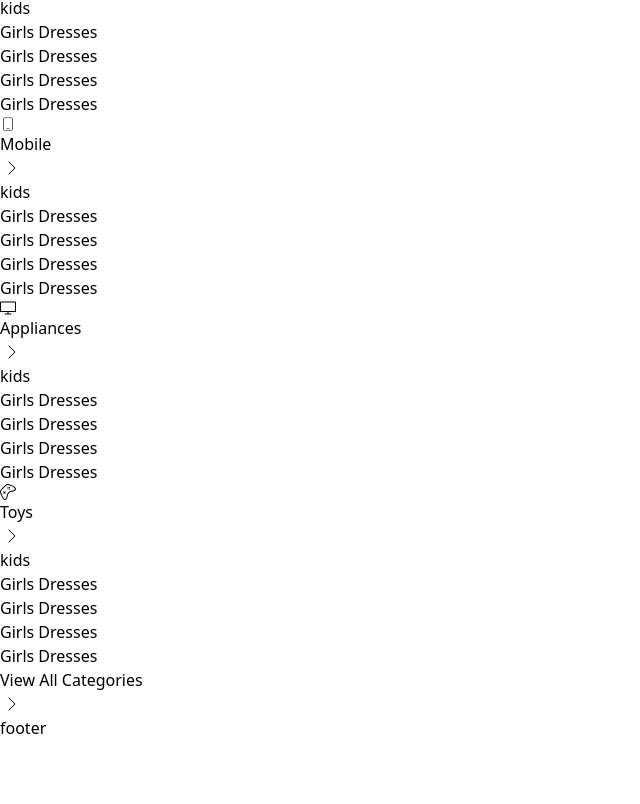
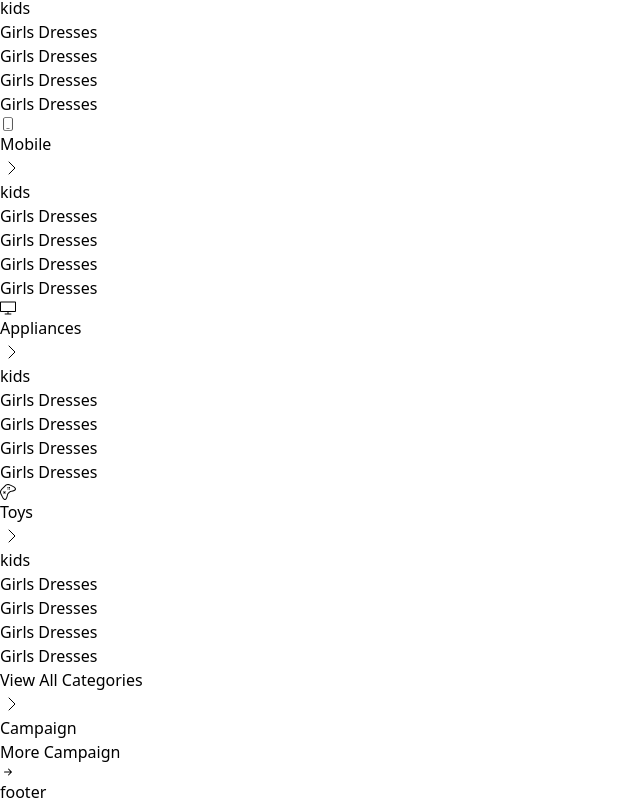
Before and after one commit to shsazib/global-ecommerce, a Next.js app: page / in a window 1280 px wide. Shown: the part 3292-4096 px from the top of the page, without its empty margins (0-640 px from the left). Before the commit the page ends 4032 px from the top, so only its background shows below. Built offline with nearby package versions, Linux system fonts and the light colour scheme.

Commit message:
section title add

```diff
--- /dev/null
+++ b/Components/Campaign/campaign.js
@@ -0,0 +1,27 @@
+import React from "react";
+import SectionTitle from '../section-title/section-title';
+
+
+const Campaign = () => {
+  return (
+    <>
+      <div className="">
+        <div className="">
+            <SectionTitle
+            title = "Campaign"
+            link = "#"
+            view_more = "More Campaign"
+            />
+        </div>
+
+        <div className="">
+          <div className=""></div>
+          <div className=""></div>
+          <div className=""></div>
+        </div>
+      </div>
+    </>
+  );
+};
+
+export default Campaign;
--- /dev/null
+++ b/Components/section-title/section-title.js
@@ -0,0 +1,18 @@
+import React from "react";
+import { BsArrowRightShort } from "react-icons/bs";
+
+const Section_title = ({ title, view_more, link }) => {
+  return (
+    <>
+      <div className="section_title content_container">
+        <h2>{title}</h2>
+        <div className="section_title_a flex items-center gap-1">
+          <a href={link}>{view_more}</a>
+          <BsArrowRightShort />
+        </div>
+      </div>
+    </>
+  );
+};
+
+export default Section_title;
--- a/pages/index.js
+++ b/pages/index.js
@@ -1,4 +1,5 @@
 import AllCategories from "@/Components/all-categories/all-categories";
+import Campaign from "@/Components/Campaign/campaign";
 
 export default function Home() {
   return (
@@ -7,6 +8,7 @@ export default function Home() {
         <div className="categories_slider content_container">
         <AllCategories />
         </div>
+        <Campaign />
       </div>
     </>
   );
--- /dev/null
+++ b/styles/components/section-title.css
@@ -0,0 +1,20 @@
+.section_title{
+    display: flex;
+    justify-content: space-between;
+    align-items: center;
+    margin: 25px auto;
+    padding: 15px;
+    border-bottom: 1px solid #eee;
+    color: #333;
+}
+.section_title h2{
+    font-size: 25px;
+}
+.section_title_a{
+ font-weight: 500;
+ transition: 0.2s;
+}
+.section_title_a:hover{
+ text-decoration: underline;
+ color: #a6cc41;
+}
--- a/styles/main.css
+++ b/styles/main.css
@@ -6,4 +6,5 @@
 @import url('./components/navbar.css');
 @import url('./pages/index.css');
 @import url('./components/all_categories.css');
+@import url('./components/section-title.css');
 @import url('./components/footer.css');
```
